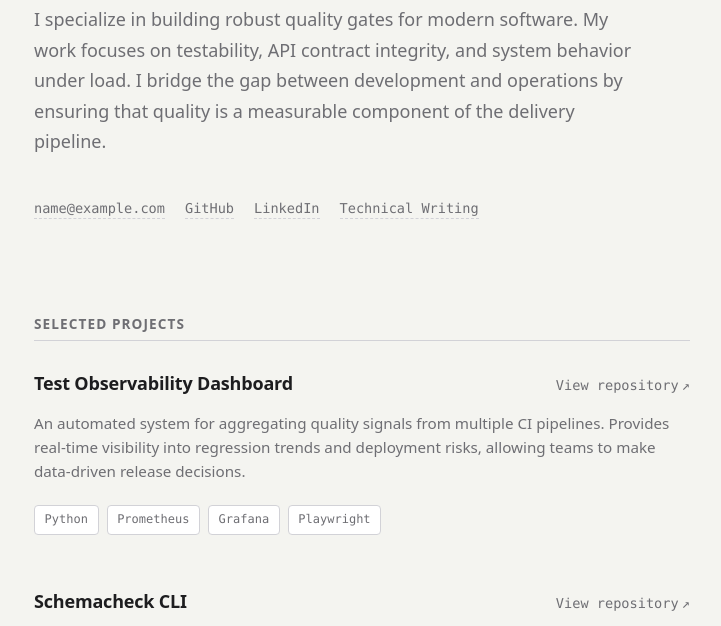
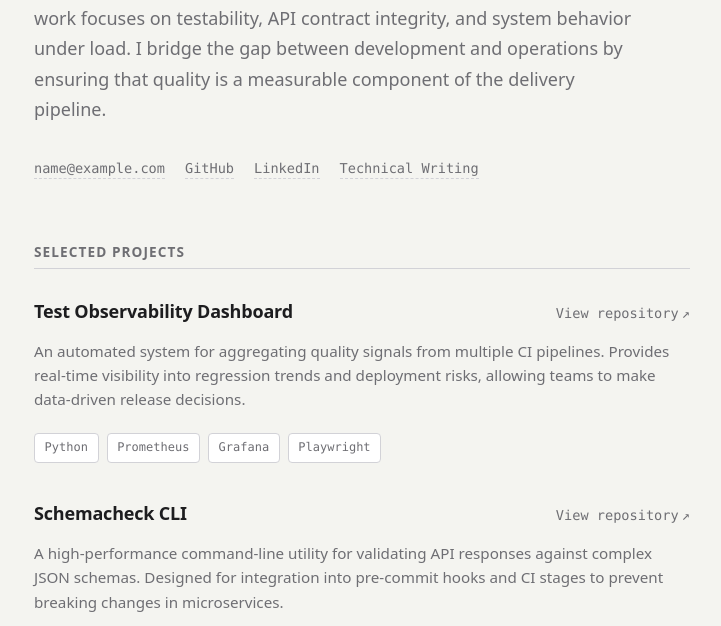
Before and after one commit to janmrow/qa-sdet-portfolio, a website: page index.html in a window 1280 px wide. Shown: the part 257-883 px from the top of the page, without its empty margins (278-999 px from the left). Drawn offline with Linux system fonts and the light colour scheme.

Commit message:
style: tighten layout spacing across the page

```diff
--- a/assets/css/styles.css
+++ b/assets/css/styles.css
@@ -16,8 +16,8 @@
   --space-xs: 0.5rem;
   --space-sm: 1rem;
   --space-md: 2rem;
-  --space-lg: 4rem;
-  --space-xl: 6rem;
+  --space-lg: 3rem;
+  --space-xl: 4rem;
 }
 
 /* ==========================================================================
@@ -138,7 +138,7 @@ h3 {
   gap: 1.25rem;
   font-family: var(--font-mono);
   font-size: 0.85rem;
-  margin-top: 2.5rem;
+  margin-top: 1.5rem;
 }
 
 .contact-links a {
@@ -168,7 +168,7 @@ a:focus-visible {
 /* Projects */
 .project-list {
   display: grid;
-  gap: 3.5rem;
+  gap: 2.5rem;
 }
 
 .project-item {
```
